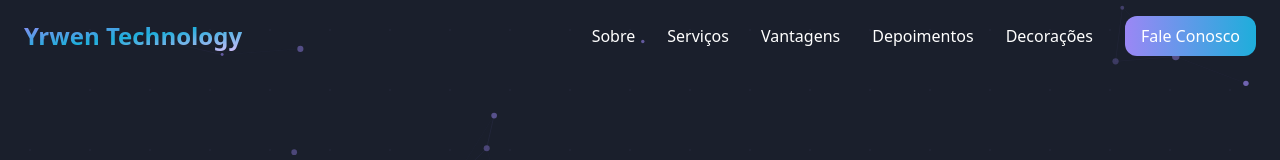
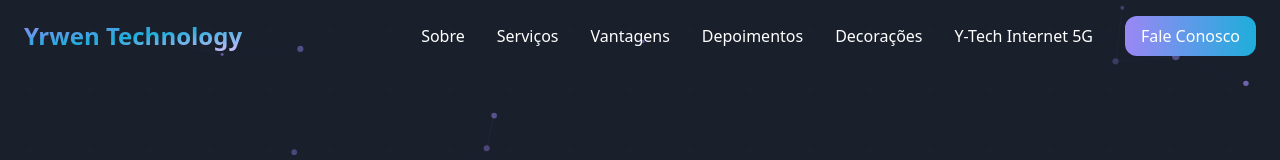
Before and after one commit to carloedvandro/page-yrwentechnology, a React (Vite) app: page / in a window 1280 px wide. Shown: the top 160 px of the page. Built offline with nearby package versions, Linux system fonts and the light colour scheme.

Commit message:
Add Y-Tech Internet 5G menu
Implement top navigation update by adding a new menu item labeled "Y-Tech Internet 5G" that redirects to http://ytech.yrwentechnology.com.br/ in both desktop and mobile navs.

```diff
--- a/src/components/Navbar.tsx
+++ b/src/components/Navbar.tsx
@@ -42,6 +42,7 @@ const Navbar = () => {
             <a href="#benefits" className="text-white hover:text-yrwen-purple transition-colors">Vantagens</a>
             <a href="#testimonials" className="text-white hover:text-yrwen-purple transition-colors">Depoimentos</a>
             <a href="https://decoracoes.yrwentechnology.com.br" target="_blank" rel="noopener noreferrer" className="text-white hover:text-yrwen-purple transition-colors">Decorações</a>
+            <a href="http://ytech.yrwentechnology.com.br/" target="_blank" rel="noopener noreferrer" className="text-white hover:text-yrwen-purple transition-colors">Y-Tech Internet 5G</a>
             <a href="#contact" className="px-4 py-2 rounded-lg bg-gradient-to-r from-yrwen-purple to-yrwen-blue text-white hover:opacity-90 transition-opacity">
               Fale Conosco
             </a>
@@ -90,6 +91,15 @@ const Navbar = () => {
                 Decorações
               </a>
               <a
+                href="http://ytech.yrwentechnology.com.br/"
+                target="_blank"
+                rel="noopener noreferrer"
+                className="text-white hover:text-yrwen-purple transition-colors py-2"
+                onClick={() => setIsMenuOpen(false)}
+              >
+                Y-Tech Internet 5G
+              </a>
+              <a
                 href="#contact"
                 className="px-4 py-2 rounded-lg bg-gradient-to-r from-yrwen-purple to-yrwen-blue text-white hover:opacity-90 transition-opacity"
                 onClick={() => setIsMenuOpen(false)}
```
